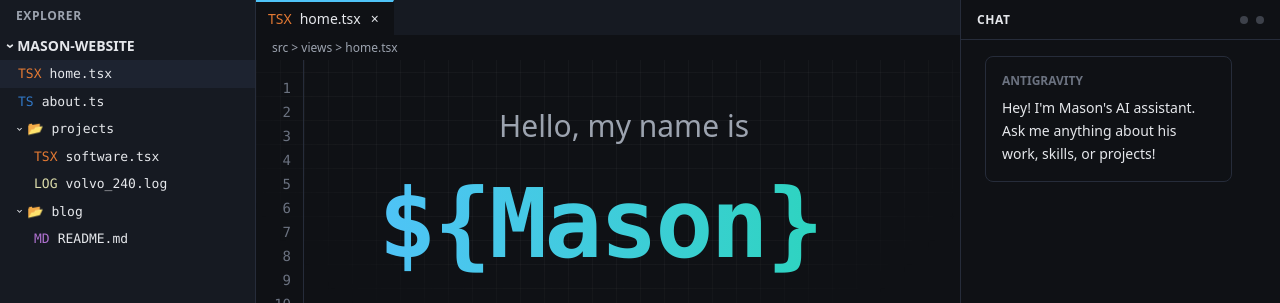
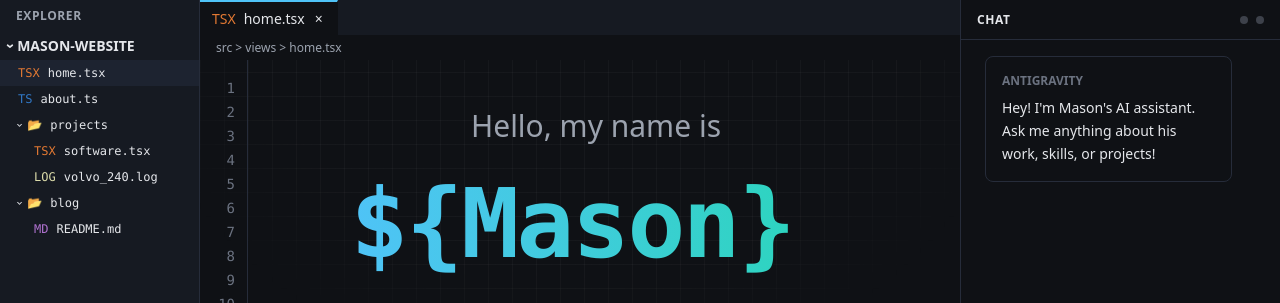
Before and after one commit to Mason-Little/who-am-I, a Vue app: page / in a window 1280 px wide. Shown: the top 303 px of the page. Built offline with nearby package versions, Linux system fonts and the light colour scheme; no server answers; the HTML template or start-up script is replaced by a standard one; what @ai-sdk/groq would draw is missing.

Commit message:
fix: make sidebar smaller

```diff
--- a/src/components/layout/SideBar.vue
+++ b/src/components/layout/SideBar.vue
@@ -1,6 +1,6 @@
 <template>
   <div
-    class="w-64 bg-bg-secondary h-full flex flex-col border-r border-border text-text-primary select-none"
+    class="w-50 bg-bg-secondary h-full flex flex-col border-r border-border text-text-primary select-none"
   >
     <!-- Activity Bar Placeholder (Left Strip) -->
     <!-- Simplified: just the sidebar content -->
@@ -25,7 +25,7 @@
     </div>
 
     <!-- File Tree -->
-    <div v-show="isExpanded" class="flex-col font-mono text-[13px]">
+    <div v-show="isExpanded" class="flex-col font-mono text-[12px]">
       <!-- Home -->
       <router-link
         to="/"
```
